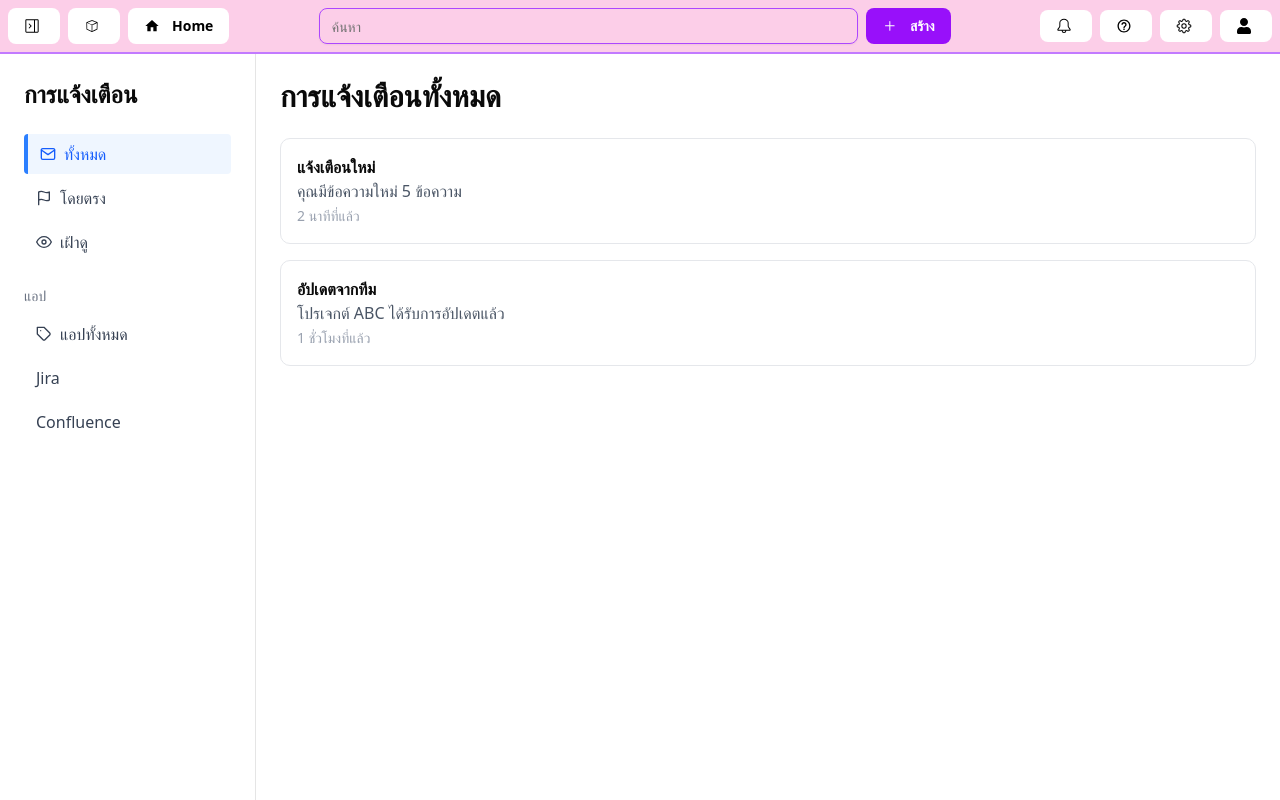
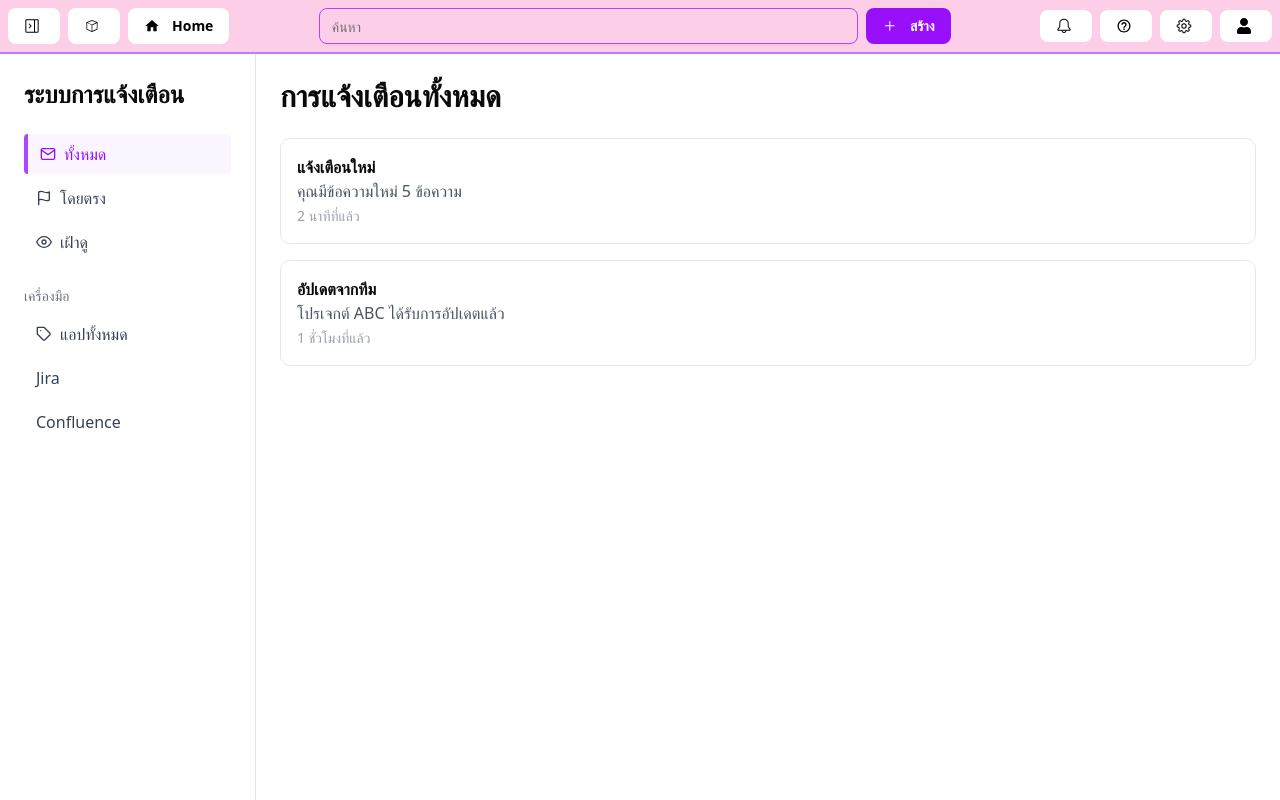
Before and after one commit to Moon2548/web-practice, a Next.js app: page /notifications in a window 1280 px wide. Built offline with nearby package versions, Linux system fonts and the light colour scheme.

Commit message:
feat: update LatestPage and NotificationsPage layout and functionality

```diff
--- a/src/app/latest/page.tsx
+++ b/src/app/latest/page.tsx
@@ -19,7 +19,7 @@ export default function LatestPage() {
   const [tab, setTab] = useState("done");
 
   return (
-    <div className="mx-auto max-w-5xl p-6">
+    <div className="mx-auto max-w-5xl p-6 w-full">
       <h2 className="text-2xl font-bold mb-4">ล่าสุด</h2>
       <MenuSwitcher
         items={tabItems}
--- a/src/app/notifications/page.tsx
+++ b/src/app/notifications/page.tsx
@@ -2,6 +2,9 @@
 import React, { useState } from 'react'
 import { NotificationSidebar } from '@/components/sideswitcher'
 import { FiMail, FiFlag, FiEye, FiTag } from "react-icons/fi";
+
+const pageTitle = "ระบบการแจ้งเตือน";
+const appSectionName = "เครื่องมือ";
 
 const notificationMenus = [
   { key: "all", label: "ทั้งหมด", icon: <FiMail /> },
@@ -131,7 +134,8 @@ export default function NotificationsPage() {
       <NotificationSidebar
         selected={selected}
         onSelect={setSelected}
-        title="การแจ้งเตือน"
+        title={pageTitle}
+        appSectionTitle={appSectionName}
         mainMenus={notificationMenus}
         appMenus={appMenus}
       />
--- a/src/components/tabswitcher.tsx
+++ b/src/components/tabswitcher.tsx
@@ -23,7 +23,7 @@ export function MenuSwitcher({ items, selected, onSelect, variant = "tabs" }: Me
             key={item.key}
             className={`pb-1 border-b-2 ${
               selected === item.key
-                ? "border-blue-500 text-blue-600 font-medium"
+                ? "border-pink-500 text-pink-600 font-medium"
                 : "border-transparent text-gray-500"
             }`}
             onClick={() => onSelect(item.key)}
@@ -45,7 +45,7 @@ export function MenuSwitcher({ items, selected, onSelect, variant = "tabs" }: Me
             key={item.key}
             className={`flex items-center w-full px-3 py-2 rounded text-left ${
               selected === item.key
-                ? "bg-blue-50 text-blue-600 font-medium border-l-4 border-blue-500"
+                ? "bg-purple-50 text-purple-600 font-medium border-l-4 border-purple-500"
                 : "hover:bg-gray-100 text-gray-700"
             }`}
             onClick={() => onSelect(item.key)}
```
